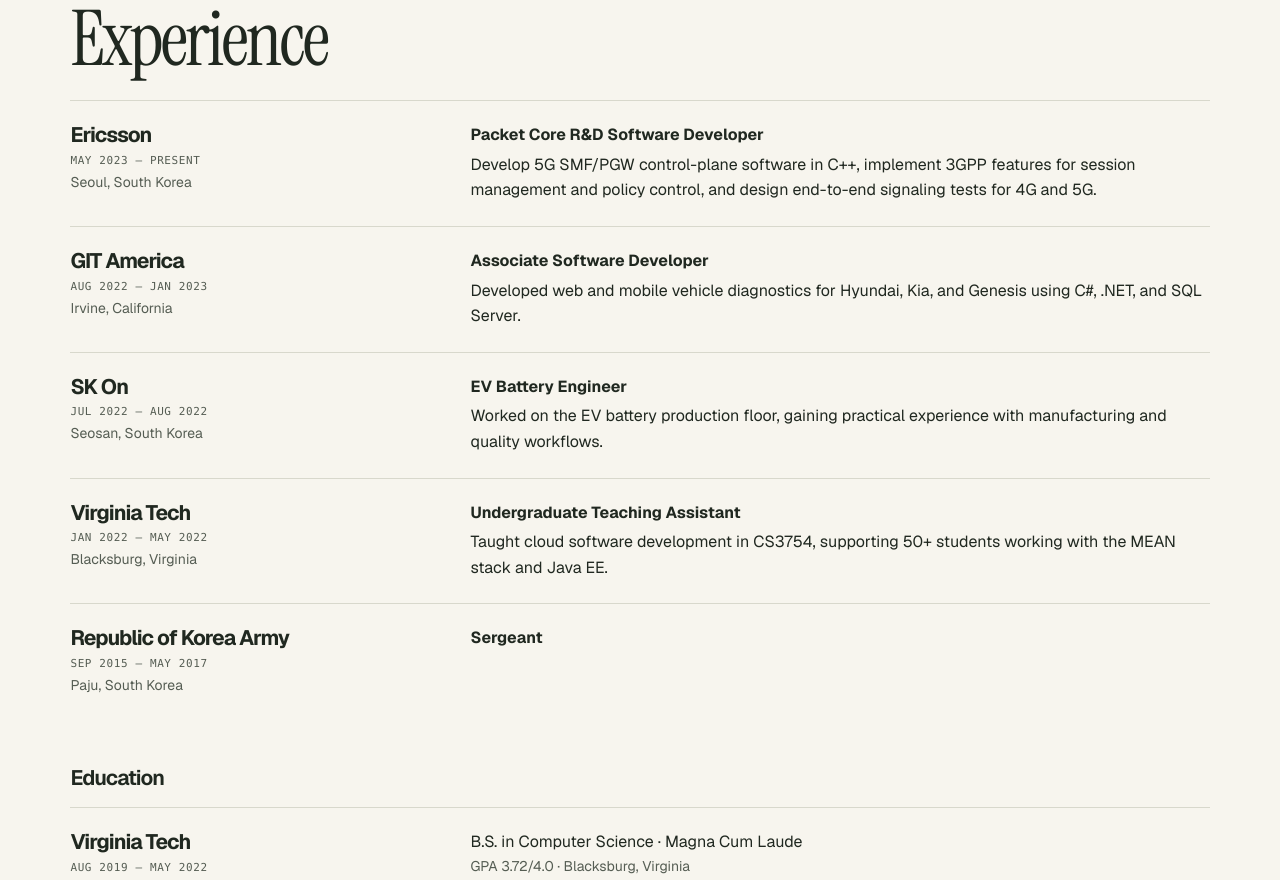
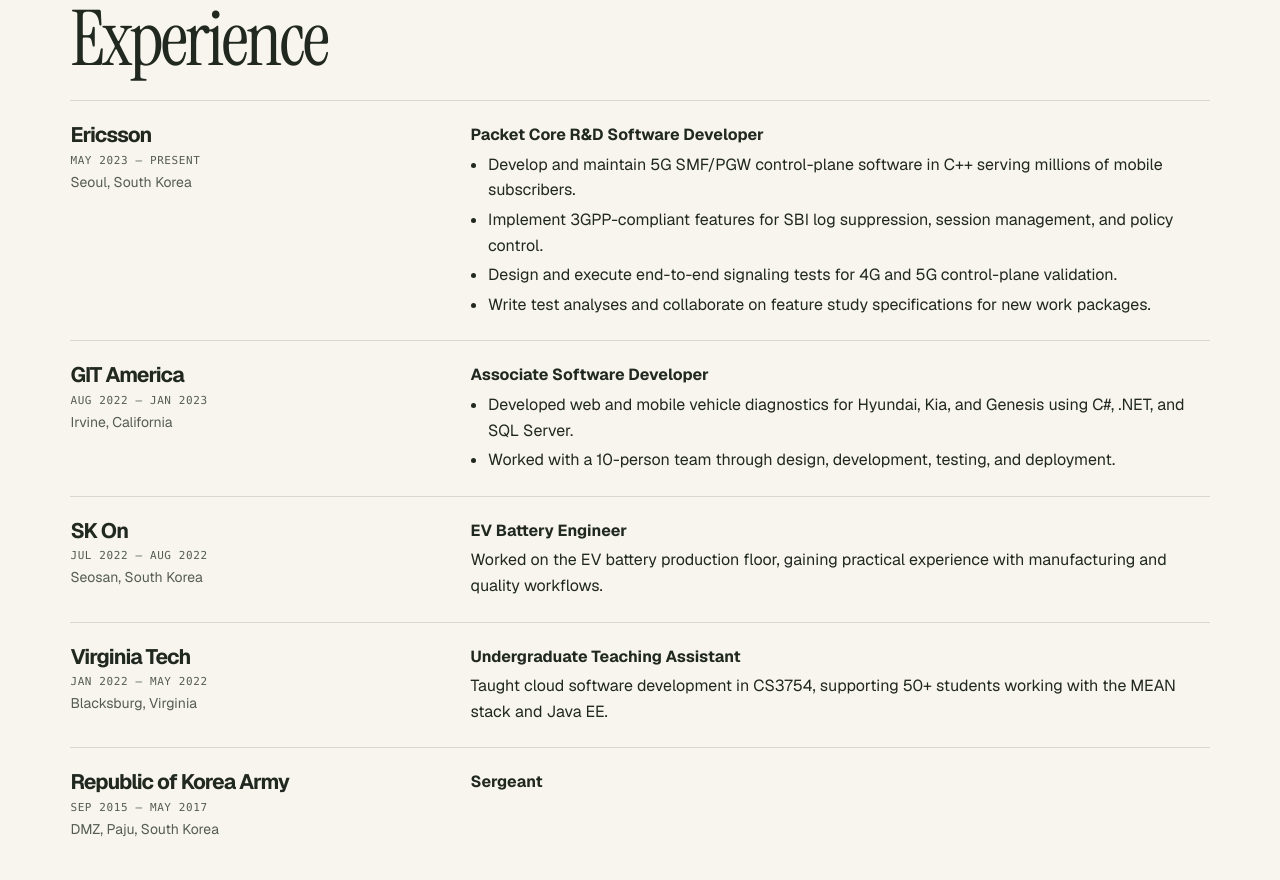
Before and after one commit to yongjaelim/portfolio, a plain HTML site: page index.html in a window 1280 px wide. Shown: the part 2277-3157 px from the top of the page. Drawn offline with Linux system fonts and the light colour scheme.

Commit message:
Retain detailed experience in portfolio redesign

```diff
--- a/assets/css/style.css
+++ b/assets/css/style.css
@@ -423,6 +423,8 @@ a:focus-visible { outline: 2px solid var(--accent); outline-offset: 5px; }
 .timeline .dates { margin-block: 5px 2px; }
 .timeline h4:not(.school) { margin-bottom: 4px; }
 .timeline .job-location { color: var(--muted); font-size: 14px; }
+.job-details { list-style: disc outside; padding-left: 1.1em; }
+.job-details li + li { margin-top: 4px; }
 
 .education { margin-top: 42px; }
 
--- a/index.html
+++ b/index.html
@@ -156,7 +156,12 @@
           </div>
           <div>
             <h4>Packet Core R&amp;D Software Developer</h4>
-            <p>Develop 5G SMF/PGW control-plane software in C++, implement 3GPP features for session management and policy control, and design end-to-end signaling tests for 4G and 5G.</p>
+            <ul class="job-details">
+              <li>Develop and maintain 5G SMF/PGW control-plane software in C++ serving millions of mobile subscribers.</li>
+              <li>Implement 3GPP-compliant features for SBI log suppression, session management, and policy control.</li>
+              <li>Design and execute end-to-end signaling tests for 4G and 5G control-plane validation.</li>
+              <li>Write test analyses and collaborate on feature study specifications for new work packages.</li>
+            </ul>
           </div>
         </li>
         <li>
@@ -167,7 +172,10 @@
           </div>
           <div>
             <h4>Associate Software Developer</h4>
-            <p>Developed web and mobile vehicle diagnostics for Hyundai, Kia, and Genesis using C#, .NET, and SQL Server.</p>
+            <ul class="job-details">
+              <li>Developed web and mobile vehicle diagnostics for Hyundai, Kia, and Genesis using C#, .NET, and SQL Server.</li>
+              <li>Worked with a 10-person team through design, development, testing, and deployment.</li>
+            </ul>
           </div>
         </li>
         <li>
@@ -196,7 +204,7 @@
           <div>
             <h3>Republic of Korea Army</h3>
             <p class="label dates">Sep 2015 – May 2017</p>
-            <p class="job-location">Paju, South Korea</p>
+            <p class="job-location">DMZ, Paju, South Korea</p>
           </div>
           <div><h4>Sergeant</h4></div>
         </li>
```
